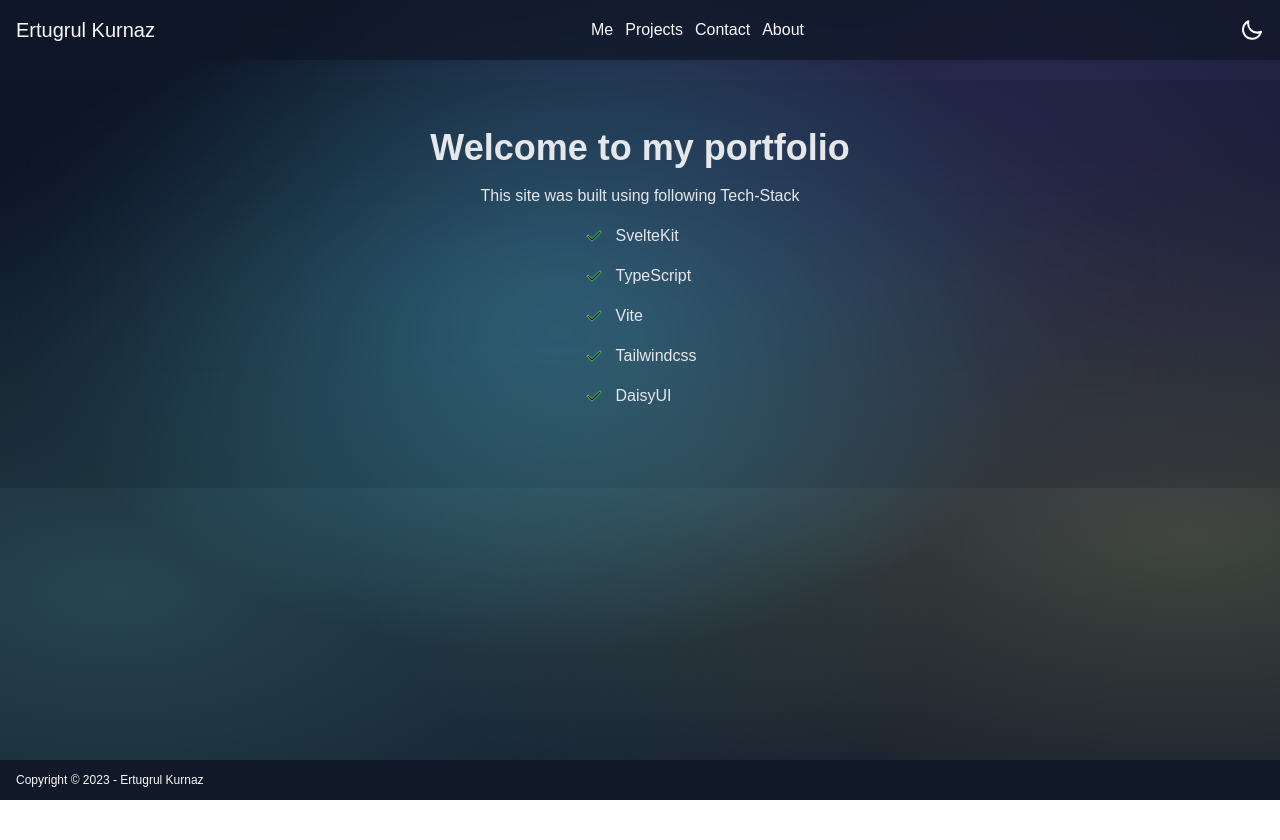
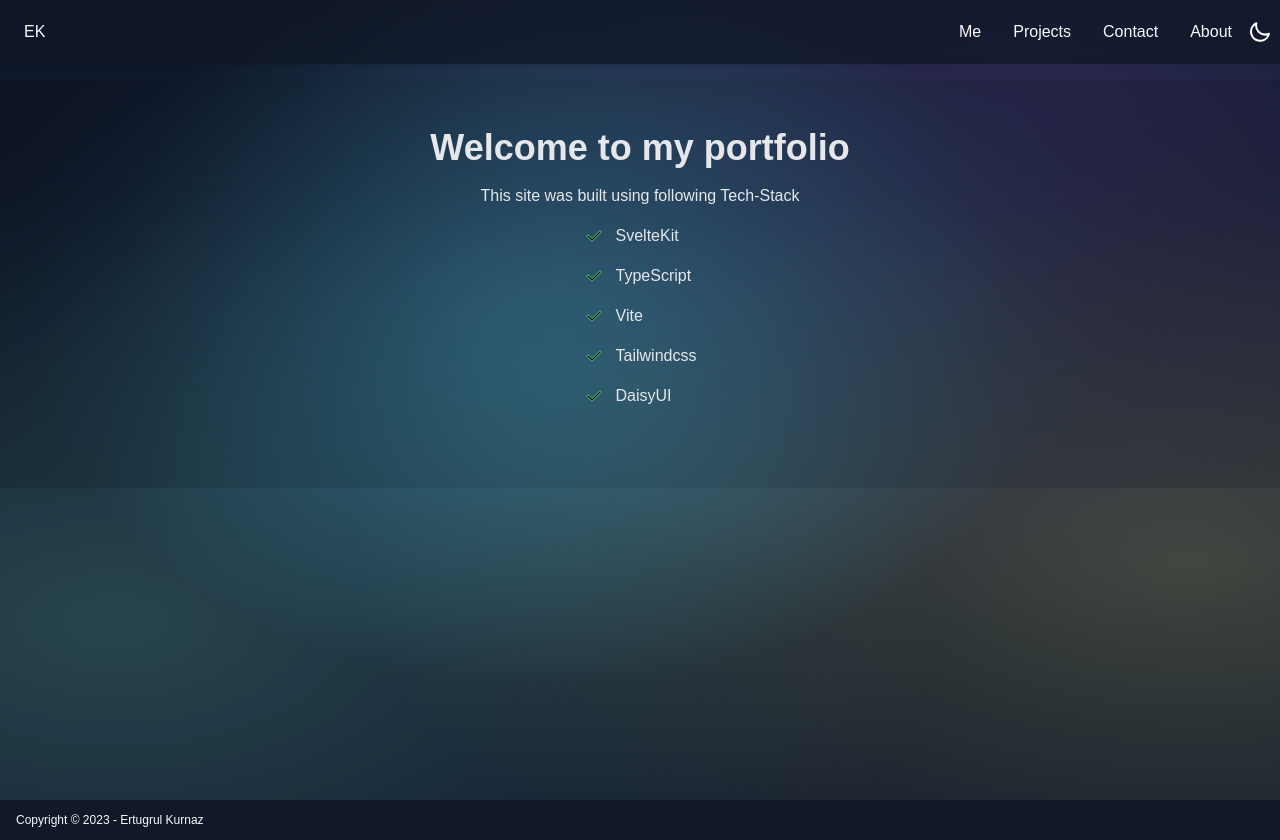
Before and after one commit to ertu96/portfolio, a SvelteKit app: page / in a window 1280 px wide. Before the commit the page ends 800 px from the top, so only its background shows below. Built offline with nearby package versions, Linux system fonts and the light colour scheme.

Commit message:
added navigation drawer

```diff
--- a/src/components/Header.svelte
+++ b/src/components/Header.svelte
@@ -1,7 +1,7 @@
 <script>
-	import LightMode from '$lib/icons/light-mode.svg';
-	import DarkMode from '$lib/icons/dark-mode.svg';
 	import { darkMode } from '../stores';
+	import { Breakpoint } from '../enums/Breakpoint';
+	import Menu from '$lib/icons/Menu.svelte';
 
 	/**
 	 * @type {boolean}
@@ -19,16 +19,24 @@
 	};
 </script>
 
-<nav
-	class="bg-gray-50/70 dark:bg-gray-900/70 text-gray-900 dark:text-gray-50 backdrop-blur-lg fixed z-20 w-full top-0 left-0 py-2 drop-shadow-sm"
+<div
+	class="bg-gray-50/70 dark:bg-gray-900/70 text-gray-900 dark:text-gray-50 backdrop-blur-lg fixed z-20 w-full top-0 left-0 py-2 drop-shadow-sm navbar"
 >
-	<div class="container px-4 my-2 flex flex-wrap justify-between items-center mx-auto">
-		<div><span class="text-xl">Ertugrul Kurnaz</span></div>
-		<div class="flex gap-3">
-			<a href="/me" class="cursor-pointer">Me</a>
-			<a href="/work" class="cursor-pointer">Projects</a>
-			<a href="/contact" class="cursor-pointer">Contact</a>
-			<a href="/about" class="cursor-pointer">About</a>
+	<div class="flex-none lg:hidden">
+		<label for="my-drawer-3" class="btn btn-square btn-ghost">
+			<Menu />
+		</label>
+	</div>
+	<div class="flex-1 px-2 mx-2">EK</div>
+	<div class="flex-none hidden lg:block">
+		<ul class="menu menu-horizontal">
+			<!-- Navbar menu content here -->
+
+			<li><a href="/me" class="cursor-pointer">Me</a></li>
+			<li><a href="/work" class="cursor-pointer">Projects</a></li>
+			<li><a href="/contact" class="cursor-pointer">Contact</a></li>
+			<li><a href="/about" class="cursor-pointer">About</a></li>
+		</ul>
 	</div>
 	<label class="swap swap-rotate">
 		<input type="checkbox" on:change={(e) => toggleDarkMode(e)} checked={isDarkMode} />
@@ -40,15 +48,10 @@
 				d="M5.64,17l-.71.71a1,1,0,0,0,0,1.41,1,1,0,0,0,1.41,0l.71-.71A1,1,0,0,0,5.64,17ZM5,12a1,1,0,0,0-1-1H3a1,1,0,0,0,0,2H4A1,1,0,0,0,5,12Zm7-7a1,1,0,0,0,1-1V3a1,1,0,0,0-2,0V4A1,1,0,0,0,12,5ZM5.64,7.05a1,1,0,0,0,.7.29,1,1,0,0,0,.71-.29,1,1,0,0,0,0-1.41l-.71-.71A1,1,0,0,0,4.93,6.34Zm12,.29a1,1,0,0,0,.7-.29l.71-.71a1,1,0,1,0-1.41-1.41L17,5.64a1,1,0,0,0,0,1.41A1,1,0,0,0,17.66,7.34ZM21,11H20a1,1,0,0,0,0,2h1a1,1,0,0,0,0-2Zm-9,8a1,1,0,0,0-1,1v1a1,1,0,0,0,2,0V20A1,1,0,0,0,12,19ZM18.36,17A1,1,0,0,0,17,18.36l.71.71a1,1,0,0,0,1.41,0,1,1,0,0,0,0-1.41ZM12,6.5A5.5,5.5,0,1,0,17.5,12,5.51,5.51,0,0,0,12,6.5Zm0,9A3.5,3.5,0,1,1,15.5,12,3.5,3.5,0,0,1,12,15.5Z"
 			/></svg
 		>
-			<svg
-				class="swap-on fill-current w-6 h-6"
-				xmlns="http://www.w3.org/2000/svg"
-				viewBox="0 0 24 24"
+		<svg class="swap-on fill-current w-6 h-6" xmlns="http://www.w3.org/2000/svg" viewBox="0 0 24 24"
 			><path
 				d="M21.64,13a1,1,0,0,0-1.05-.14,8.05,8.05,0,0,1-3.37.73A8.15,8.15,0,0,1,9.08,5.49a8.59,8.59,0,0,1,.25-2A1,1,0,0,0,8,2.36,10.14,10.14,0,1,0,22,14.05,1,1,0,0,0,21.64,13Zm-9.5,6.69A8.14,8.14,0,0,1,7.08,5.22v.27A10.15,10.15,0,0,0,17.22,15.63a9.79,9.79,0,0,0,2.1-.22A8.11,8.11,0,0,1,12.14,19.73Z"
 			/></svg
 		>
 	</label>
 </div>
-	<div class="hidden justify-between items-center w-full md:flex md:w-auto md:order-1" />
-</nav>
--- /dev/null
+++ b/src/enums/Breakpoint.ts
@@ -0,0 +1,6 @@
+export enum Breakpoint {
+	sm = 640,
+	md = 768,
+	lg = 1024,
+	xl = 1280
+}
--- /dev/null
+++ b/src/lib/icons/Menu.svelte
@@ -0,0 +1,11 @@
+<svg
+	xmlns="http://www.w3.org/2000/svg"
+	height="24px"
+	viewBox="0 0 24 24"
+	class="fill-black dark:fill-white"
+	width="24px"
+	fill="#000000"
+	><path d="M0 0h24v24H0V0z" fill="none" /><path
+		d="M3 18h18v-2H3v2zm0-5h18v-2H3v2zm0-7v2h18V6H3z"
+	/></svg
+>
--- a/src/routes/+layout.svelte
+++ b/src/routes/+layout.svelte
@@ -18,10 +18,28 @@
 	<div
 		class="flex flex-col min-h-screen justify-between main-background bg-slate-100 dark:bg-slate-900 text-text-gray-800 dark:text-gray-200"
 	>
-		<Header />
-		<main class="p-8 my-20 container mx-auto backdrop-blur-3xl bg-white/10 dark:bg-black/10">
-			<slot />
-		</main>
+		<div class="drawer">
+			<input id="my-drawer-3" type="checkbox" class="drawer-toggle" />
+			<div class="drawer-content flex flex-col">
+				<Header />
+				<!-- Page content -->
+				<main class="p-8 my-20 container mx-auto backdrop-blur-3xl bg-white/10 dark:bg-black/10">
+					<slot />
+				</main>
+			</div>
+			<div class="drawer-side">
+				<label for="my-drawer-3" class="drawer-overlay" />
+				<ul
+					class="menu p-4 w-80 bg-gray-50/30 dark:bg-gray-900/30 text-gray-900 dark:text-gray-50 backdrop-blur-lg"
+				>
+					<!-- Sidebar -->
+					<li><a href="/me" class="cursor-pointer">Me</a></li>
+					<li><a href="/work" class="cursor-pointer">Projects</a></li>
+					<li><a href="/contact" class="cursor-pointer">Contact</a></li>
+					<li><a href="/about" class="cursor-pointer">About</a></li>
+				</ul>
+			</div>
+		</div>
 		<Footer />
 	</div>
 </div>
```
Lines whose indentation alone changed are shown as unchanged.
